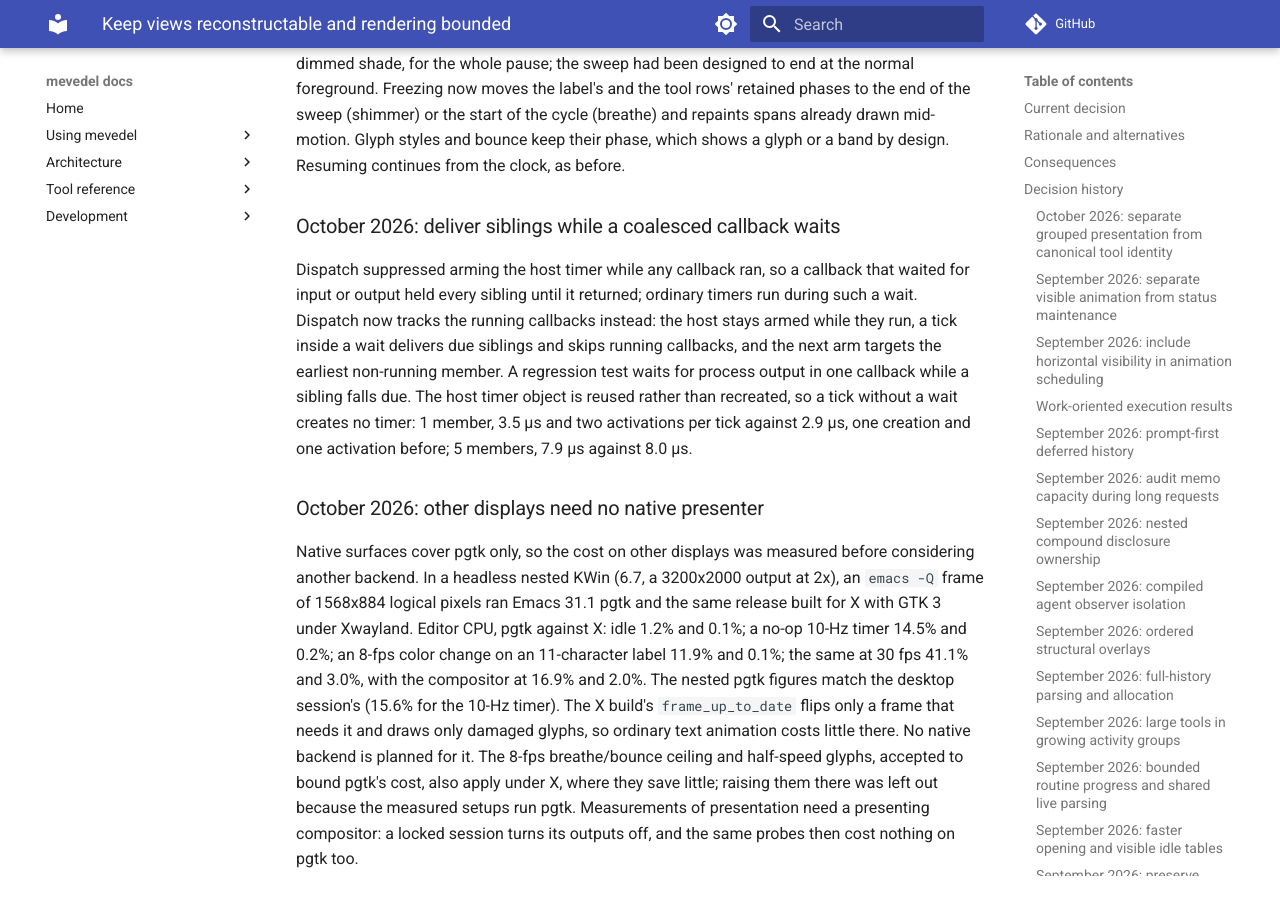
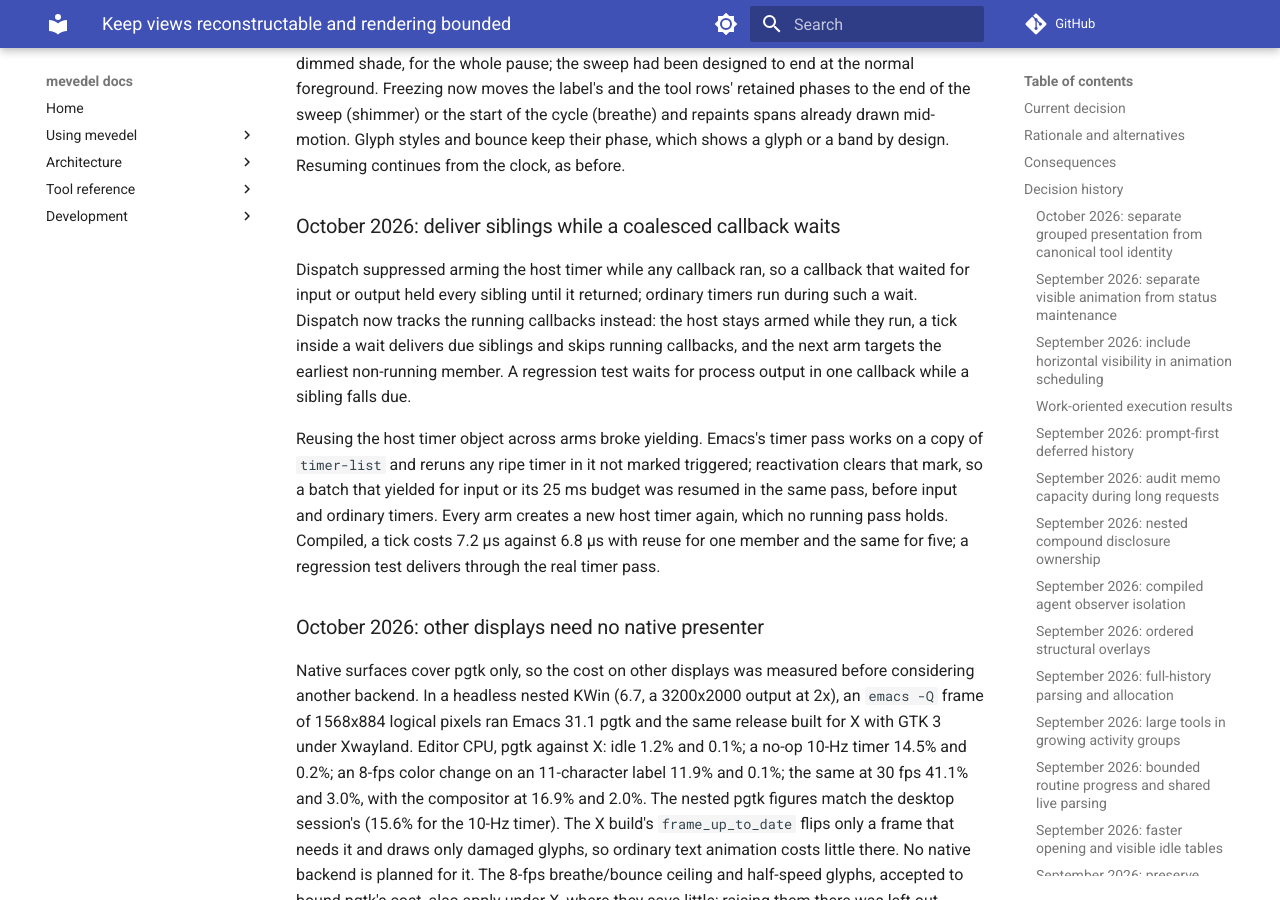
Before and after one commit to FrauH0lle/mevedel, an MkDocs documentation site: the page built from docs/adr/0119-keep-views-reconstructable-and-rendering-bounded.md, in a window 1280 px wide and 900 px high, scrolled down 33114 px. Built offline with MkDocs 1.6.1 and Material for MkDocs 9.7.7, drawn with Linux system fonts in a browser that asks for light colours; comment, search, counter and statistics services are not loaded.

Commit message:
fix(timers): Create a new coalesced host timer on every arm again
Reusing the host timer object broke yielding.  `timer_check' runs ripe
timers from a copy of `timer-list' until none is left, skipping only those
marked triggered, and reactivating the host clears that mark.  A batch that
yielded for input or its 25 ms budget re-armed the host in the past, and the
same pass resumed it before input and every ordinary timer; a host re-armed
in the future instead stopped the pass early.  Three 30 ms members and a
ripe ordinary timer ran (C B A | ORD) instead of (C ORD | B | A).

A new timer is not in any running pass's copy.  Compiled, a one-member tick
costs 7.2 us against 6.8 us with reuse, five members the same.

* mevedel-utilities.el (mevedel--coalesced-timer-arm): Create the host
timer on every arm.
* test/test-mevedel-utilities.el (mevedel--coalesced-timer-tick): Deliver
a yielded batch through the real timer pass; shorten the wait case's
deadline to one second.
* docs/adr/0119-keep-views-reconstructable-and-rendering-bounded.md:
Replace the reuse measurement.

```diff
--- a/docs/adr/0119-keep-views-reconstructable-and-rendering-bounded.md
+++ b/docs/adr/0119-keep-views-reconstructable-and-rendering-bounded.md
@@ -1510,10 +1510,15 @@
 now tracks the running callbacks instead: the host stays armed while they run,
 a tick inside a wait delivers due siblings and skips running callbacks, and the
 next arm targets the earliest non-running member. A regression test waits for
-process output in one callback while a sibling falls due. The host timer object
-is reused rather than recreated, so a tick without a wait creates no timer:
-1 member, 3.5 µs and two activations per tick against 2.9 µs, one creation and
-one activation before; 5 members, 7.9 µs against 8.0 µs.
+process output in one callback while a sibling falls due.
+
+Reusing the host timer object across arms broke yielding. Emacs's timer pass
+works on a copy of `timer-list` and reruns any ripe timer in it not marked
+triggered; reactivation clears that mark, so a batch that yielded for input
+or its 25 ms budget was resumed in the same pass, before input and ordinary
+timers. Every arm creates a new host timer again, which no running pass holds.
+Compiled, a tick costs 7.2 µs against 6.8 µs with reuse for one member and
+the same for five; a regression test delivers through the real timer pass.
 
 ### October 2026: other displays need no native presenter
 
```
Also changed, not shown: 2 other files.
